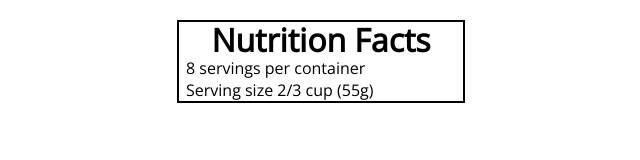
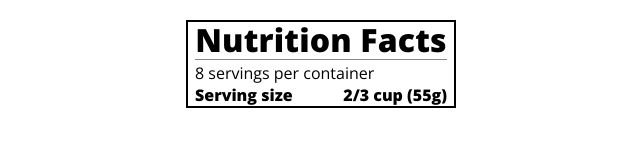
Before and after one commit to bp4924/nutrition-label, a plain HTML site: page index.html in a window 1280 px wide. Shown: the whole page, without its empty margins (319-959 px from the left). Drawn offline with nearby package versions, Linux system fonts and the light colour scheme.

Commit message:
More header styling

```diff
--- a/index.html
+++ b/index.html
@@ -5,16 +5,19 @@
     <meta name="viewport" content="width=device-width, initial-scale=1.0" />
     <link
       rel="stylesheet"
-      href="https://fonts.googleapis.com/css?family=Open+Sans:400. 700, 800"
+      href="https://fonts.googleapis.com/css?family=Open+Sans:400,700,800"
     />
     <link rel="stylesheet" href="styles.css" />
     <title>Nutrition label</title>
   </head>
   <body>
-    <div class="label">
-      <h1>Nutrition Facts</h1>
-      <p>8 servings per container</p>
-      <p>Serving size 2/3 cup (55g)</p>
-    </div>
+    <header>
+      <div class="label">
+        <h1 class="bold">Nutrition Facts</h1>
+        <div class="divider"></div>
+        <p>8 servings per container</p>
+        <p class="bold">Serving size <span></span>2/3 cup (55g)</span></p>
+      </div>
+    </header>
   </body>
 </html>
--- a/styles.css
+++ b/styles.css
@@ -1,3 +1,7 @@
+* {
+  box-sizing: border-box;
+}
+
 html {
   font-size: 16px;
 }
@@ -13,12 +17,23 @@ body {
   padding: 0 7px;
 }
 
-h1 {
-  font-weight: 800;
+header h1 {
   text-align: center;
   margin: -4px 0;
+  letter-spacing: 0.15px;
 }
 
 p {
+  display: flex;
+  justify-content: space-between;
   margin: 0;
 }
+
+.divider {
+  border-bottom: 1px solid #888989;
+  margin: 2px 0;
+}
+
+.bold {
+  font-weight: 800;
+}
```
